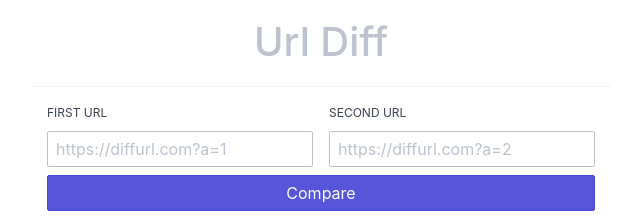
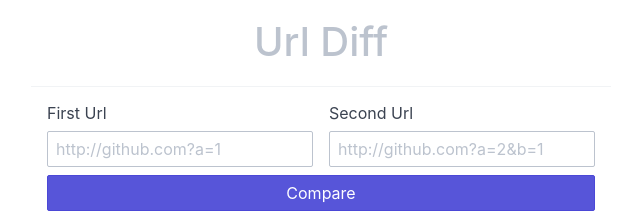
Before and after one commit to bieleckim/url-diff, a Vue app: page / in a window 1280 px wide. Shown: the top 217 px of the page, without its empty margins (319-959 px from the left). Built offline with nearby package versions, Linux system fonts and the light colour scheme.

Commit message:
Move url inputs to url input component

```diff
--- a/src/App.vue
+++ b/src/App.vue
@@ -12,7 +12,11 @@
             </div>
         </div>
         <footer class="text-gray">
-      <p>Designed and built with <span class="text-error">♥</span> by <a href="https://github.com/bieleckim" target="_blank">Marek Bielecki</a>. Licensed under the MIT License.</p>
+            <p>
+                Designed and built with <span class="text-error">♥</span> by
+                <a href="https://github.com/bieleckim" target="_blank">Marek Bielecki</a>.
+                Licensed under the MIT License.
+            </p>
         </footer>
     </div>
 </template>
--- a/src/components/CompareForm.vue
+++ b/src/components/CompareForm.vue
@@ -4,16 +4,10 @@
             <div class="container">
                 <div class="columns">
                     <div class="column col-6">
-              <div class="form-group">
-                <label class="form-label" for="input-example-1">First Url</label>
-                <input class="form-input" id="input-example-1" type="text" placeholder="https://diffurl.com?a=1">
-              </div>
+                        <UrlInput label="First Url" id="first-url" placeholder="http://github.com?a=1"></UrlInput>
                     </div>
                     <div class="column col-6">
-              <div class="form-group">
-                <label class="form-label" for="input-example-3">Second Url</label>
-                <input class="form-input" id="input-example-3" type="text" placeholder="https://diffurl.com?a=2">
-              </div>
+                        <UrlInput label="Second Url" id="second-url" placeholder="http://github.com?a=2&b=1"></UrlInput>
                     </div>
                     <div class="column col-12 mt-2">
                         <button type="submit" class="btn btn-primary btn-block">Compare</button>
@@ -25,8 +19,13 @@
 </template>
 
 <script>
+    import UrlInput from './UrlInput.vue';
+
     export default {
-  name: 'CompareForm'
+        name: 'CompareForm',
+        components: {
+            UrlInput
+        }
     }
 </script>
 
--- /dev/null
+++ b/src/components/UrlInput.vue
@@ -0,0 +1,24 @@
+<template>
+    <div class="form-group">
+        <label class="form-label" :for="id">{{ label }}</label>
+        <input
+                class="form-input"
+                :id="id"
+                type="text"
+                :placeholder="placeholder"
+                required
+                :title="label"
+        >
+    </div>
+</template>
+
+<script>
+    export default {
+        name: "UrlInput",
+        props: {
+            label: String,
+            placeholder: Number,
+            id: String
+        }
+    }
+</script>
```
Lines whose indentation alone changed are shown as unchanged.
